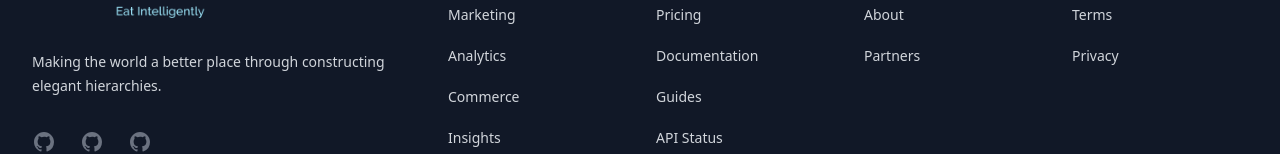
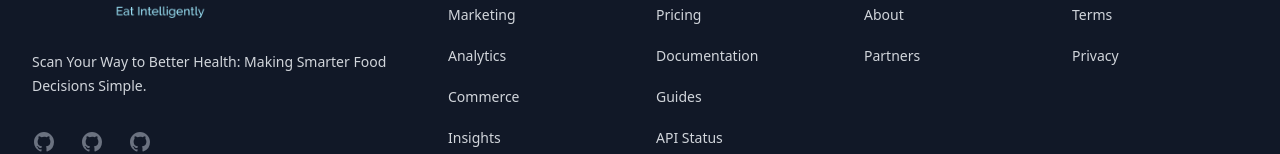
Before and after one commit to santana-jay/eat-smart, a SvelteKit app: page / in a window 1280 px wide. Shown: the part 590-744 px from the top of the page. Built offline with nearby package versions, Linux system fonts and the light colour scheme.

Commit message:
edit footer

```diff
--- a/src/routes/navigation/home-page/components/Footer.svelte
+++ b/src/routes/navigation/home-page/components/Footer.svelte
@@ -13,8 +13,7 @@
                     alt="Eat Smart Logo"
                 />
                 <p class="text-sm leading-6 text-gray-300">
-                    Making the world a better place through constructing elegant
-                    hierarchies.
+                    Scan Your Way to Better Health: Making Smarter Food Decisions Simple.
                 </p>
                 <div class="flex space-x-6">
                     <!-- <a href="#" class="text-gray-500 hover:text-gray-400">
```
